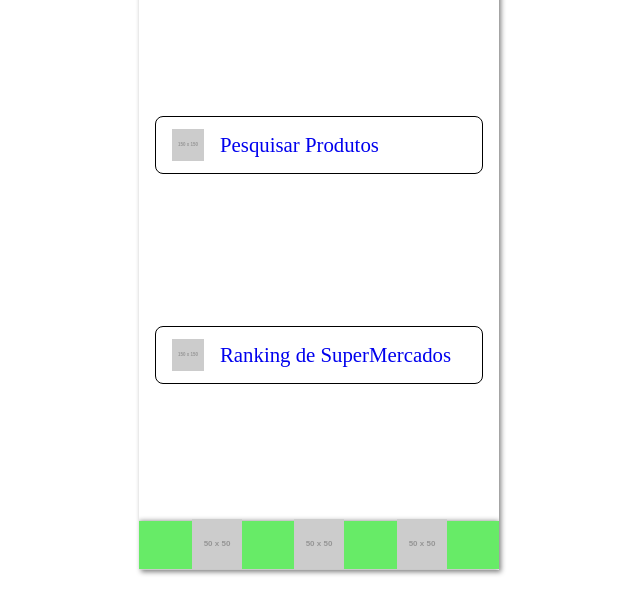
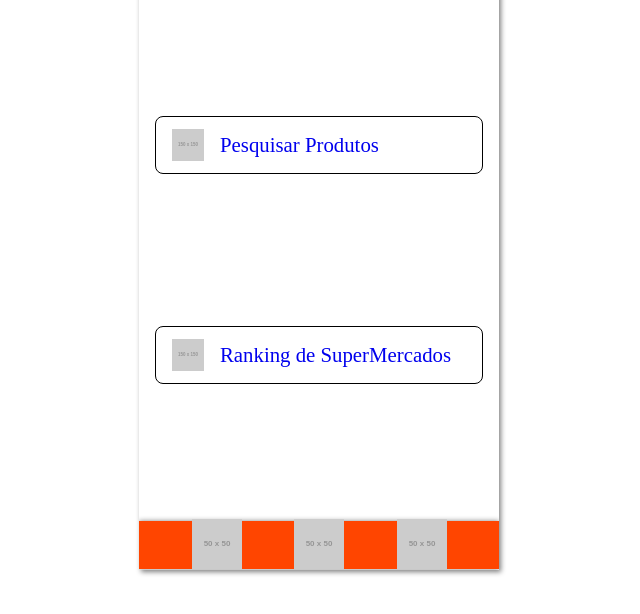
Before and after one commit to lorenabas/CoDes, a plain HTML site: page HTML_FluxosDeTela/Caso1/Tela_Inicial_Cliente.html in a window 1280 px wide. Shown: the part 94-708 px from the top of the page, without its empty margins (321-961 px from the left). Drawn offline with Linux system fonts and the light colour scheme; placeholder pictures from the web are drawn by us.

Commit message:
+ Ajustes Caso1

```diff
--- a/CSS_FluxoDeTela/Menu_Cliente.css
+++ b/CSS_FluxoDeTela/Menu_Cliente.css
@@ -64,7 +64,7 @@ footer{
     display: flex;
     justify-content: space-evenly;
     align-items:end;
-    background-color: rgb(103, 235, 103);
+    background-color: orangered;
     height: 3rem;
     box-shadow: 0px 0px 5px 0px gray;
 }
```
